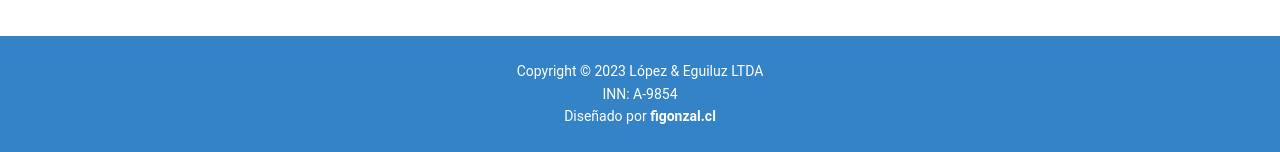
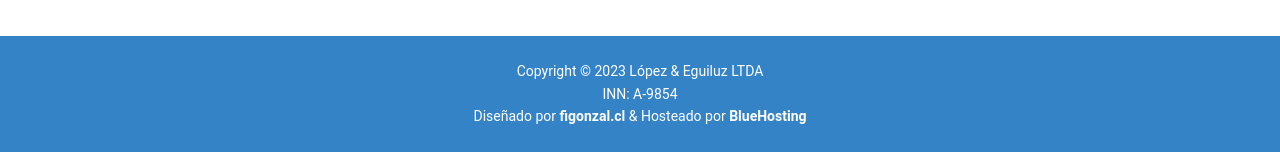
Before and after one commit to figonzal1/progresscap.cl, a PHP site: page / in a window 1280 px wide. Shown: the part 4826-4978 px from the top of the page. Run offline with PHP 8.4, Linux system fonts and the light colour scheme.

Commit message:
Link afiliado bluehosting

```diff
--- a/index.php
+++ b/index.php
@@ -3,7 +3,7 @@ header('X-Content-Type-Options: nosniff');
 header('X-Frame-Options: DENY');
 header("X-XSS-Protection: 1; mode=block");
 header("Referrer-Policy: strict-origin-when-cross-origin");
-header("Content-Security-Policy: default-src 'self' https://*.google.com/ ;img-src 'self' data:;frame-src 'self' https://*.google.com/  ;font-src 'self' https://use.fontawesome.com https://fonts.googleapis.com ;script-src 'self' 'unsafe-inline' https://ajax.googleapis.com ;style-src 'self' 'unsafe-inline' https://fonts.googleapis.com/ https://use.fontawesome.com/");
+header("Content-Security-Policy: default-src 'self' https://*.google.com/ ;img-src 'self' http://*.bluehosting.cl data:;frame-src 'self' https://*.google.com/  ;font-src 'self' https://use.fontawesome.com https://fonts.googleapis.com ;script-src 'self' 'unsafe-inline' https://ajax.googleapis.com ;style-src 'self' 'unsafe-inline' https://fonts.googleapis.com/ https://use.fontawesome.com/");
 header("Permissions-Policy: fullscreen=(), geolocation=(), camera=(), microphone=()");
 header('Accept-Encoding: gzip, compress, br');
 ?>
@@ -351,7 +351,8 @@ header('Accept-Encoding: gzip, compress, br');
 
                             <?php include_once("src/html/ra.html"); ?>
 
-                            <?php #include_once("src/html/tea.html"); ?>
+                            <?php #include_once("src/html/tea.html");
+                            ?>
 
                         </div>
                     </div>
@@ -502,10 +503,16 @@ header('Accept-Encoding: gzip, compress, br');
                 </script>
                 López & Eguiluz LTDA<br />
                 INN: A-9854 <br />
-                <p class="my-0">Diseñado por <a class="fw-bold" href="https://www.figonzal.cl" rel="noopener noreferrer nofollow" target="_blank">figonzal.cl</a></p>
+                <p class="my-0">
+                    Diseñado por
+                    <a class="fw-bold" href="https://www.figonzal.cl" rel="noopener noreferrer nofollow" target="_blank">figonzal.cl</a>
+                    &
+                    <a target="_blank" href="http://panel.bluehosting.host/aff.php?aff=3660">Hosteado</a>
+                    por
+                    <a target="_blank" class="fw-bold" href="http://panel.bluehosting.host/aff.php?aff=3660">BlueHosting</a>
+                </p>
             </div>
         </section>
-
     </footer>
 
 
```
